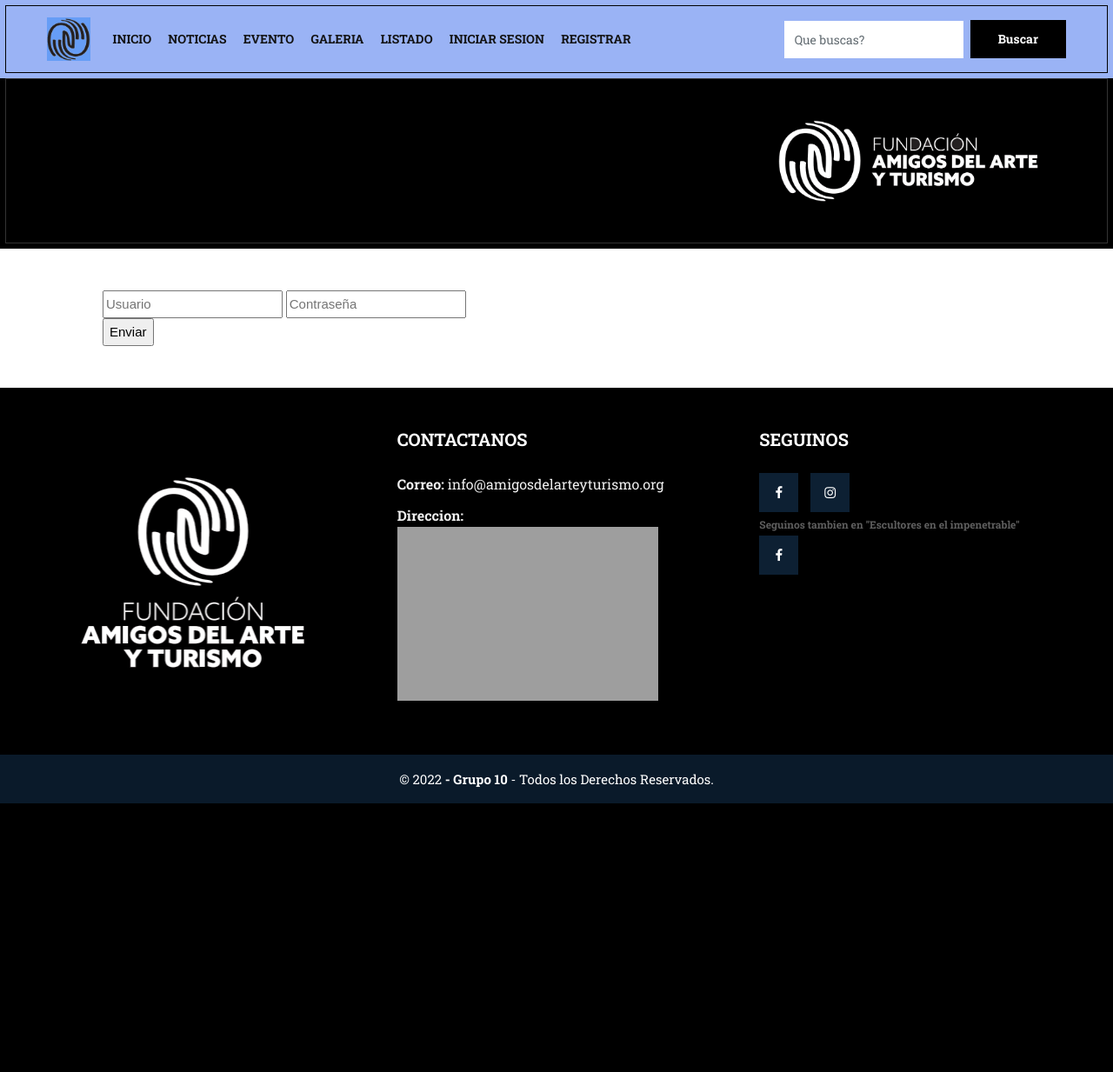
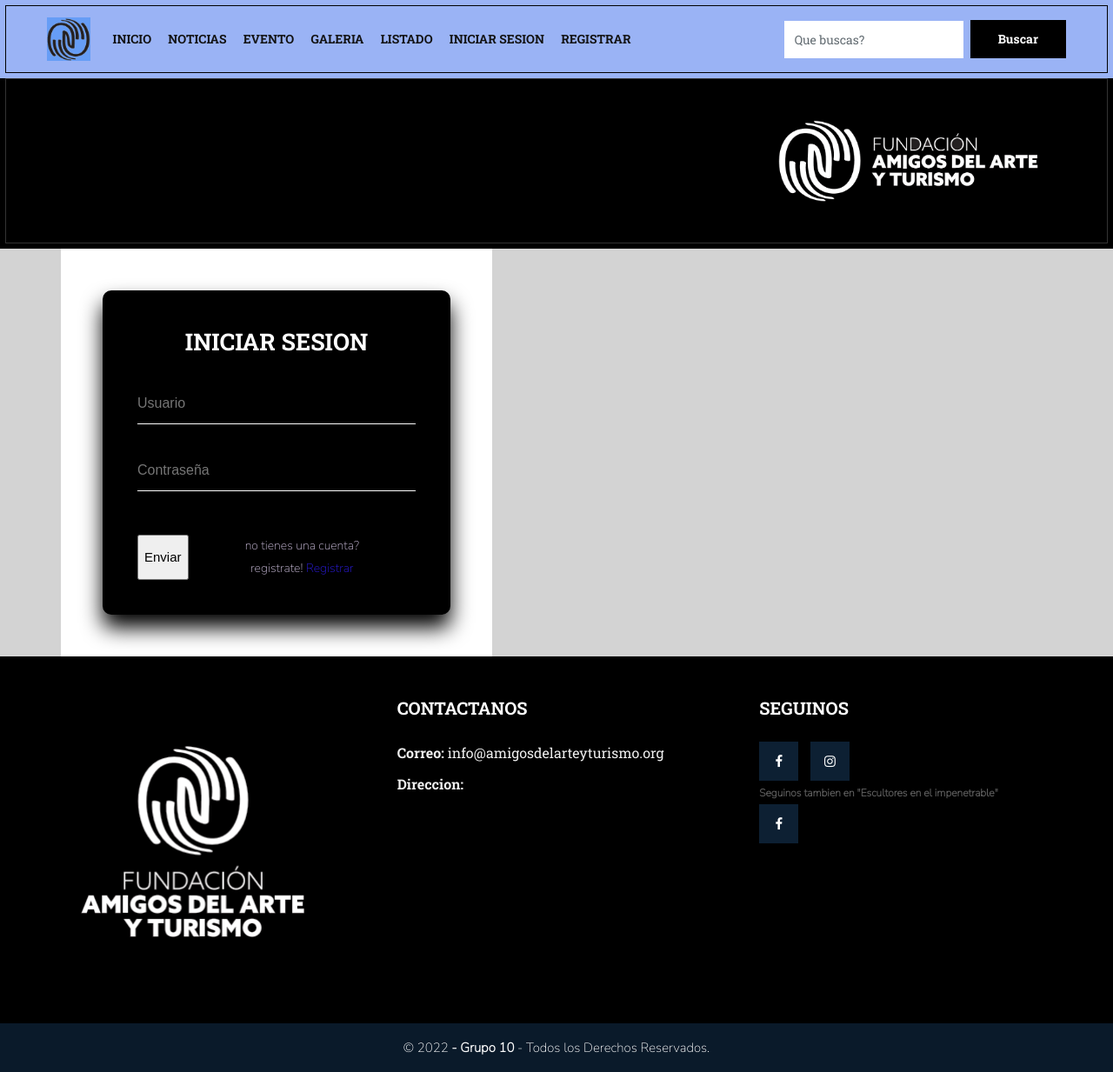
Before and after one commit to LeooPonce/Final, a Django app: page /login/ in a window 1280 px wide. Shown: the whole page at 87% size. Before the commit the page ends 924 px from the top, so only its background shows below. Run offline with Django 3.2, Linux system fonts and the light colour scheme; some libraries are stand-ins or nearby versions; grey boxes are pictures that could not be loaded.

Commit message:
elias login

```diff
--- /dev/null
+++ b/blog/static/css/version/El_login.css
@@ -0,0 +1,96 @@
+@import url(
+  'https://fonts.googleapis.com/css2?family=Nunito+Sans:wght@200&display=swap');
+:root {
+   --font-style: 'Nunito Sans', sans-serif;
+}
+* {
+   box-sizing: border-box;
+}
+body {
+   background: lightgray;
+   font-family: var(--font-style);
+}
+.container .row .page-wrapper .login-box {
+   position: relative;
+   width: 400px;
+   padding: 40px;
+   background: black;
+   box-shadow: 0 15px 25px black;
+   border-radius: 10px;
+}
+.login-box h2 {
+   margin: 0 0 30px;
+   padding: 0;
+   color: #fff;
+   text-align: center;
+}
+.login-box .user-box input {
+   position: relative;
+   width: 100%;
+   padding: 10px 0;
+   font-size: 16px;
+   color: #fff;
+   margin-bottom: 30px;
+   border: none;
+   border-bottom: 1px solid #fff;
+   outline: none;
+   background: transparent;
+}
+.login-box .user-box label {
+   position: relative;
+   left: 0;
+   top: -60px;
+   padding: 10px 0;
+   font-size: 16px;
+   color: #fff;
+   pointer-events: none;
+   transition: .5s;
+}
+.login-box .user-box input:focus~label,
+.login-box .user-box input:valid~label {
+   top: -85px;
+   left: 0;
+   color: rgba(48, 30, 248, 0.902);
+   font-size: 12px;
+}
+#submit {
+   padding: 10px 20px;
+   color: #303aff;
+   font-size: 16px;
+   text-decoration: none;
+   text-transform: uppercase;
+   overflow: hidden;
+   transition: .5s;
+   letter-spacing: 4px;
+   border: 1px solid rgba(48, 30, 248, 0.902);
+   margin: auto;
+}
+#submit:hover {
+   background: rgba(48, 30, 248, 0.902);
+   color: #fff;
+   border-radius: 5px;
+   box-shadow:
+   0 0 5px rgba(48, 30, 248, 0.902),
+   0 0 25px rgba(48, 30, 248, 0.902),
+   0 0 50px rgba(48, 30, 248, 0.902),
+   0 0 100px rgba(48, 30, 248, 0.902);
+}
+.button-form {
+   display: flex;
+   flex-direction: row;
+   margin-top: 20px;
+   color: aqua;
+}
+#register {
+   font-size: 14px;
+   text-decoration: none;
+   color: #CBBDDB;
+   margin: auto;
+   width: 60%;
+   text-align: center;
+}
+#register a {
+   margin: auto;
+   color: rgba(48, 30, 248, 0.902);
+   text-decoration: none;
+}
--- a/blog/templates/base.html
+++ b/blog/templates/base.html
@@ -32,6 +32,8 @@
 
     <!-- version Marketing (estructura) -->
     <link href="{% static 'css/version/marketing.css' %}" rel="stylesheet">
+    <!-- login (estructura) -->
+    <link href="{% static 'css/version/EL_login.css' %}" rel="stylesheet">
 
 </head>
 <body class="contenedor">
--- a/blog/templates/usuarios/login.html
+++ b/blog/templates/usuarios/login.html
@@ -4,14 +4,28 @@
 <div class="container">
     <div class="row">
         <div class="page-wrapper">
+  <div class="login-box">
+    <h2>INICIAR SESION</h2>
     <form method="POST">{%csrf_token%}
+        <div class="user-box">
             {{form.errors}}
             <input type="text" name="username" placeholder="Usuario">
+        </div>
+        <div class="user-box">
             <input type="password" name="password" placeholder="Contraseña"><br>
-
+        </div>
+        <div class="button-form">
             <input type="submit" name="" value="Enviar">
+            <div id="register">
+                no tienes una cuenta? registrate!
+                <a class="register" href="{% url 'usuarios:registro' %}">
+                Registrar
+                </a>
+            </div>
+        </div>
     </form>
   </div>
 </div>
 </div>
+</div>
 {% endblock %}
```
Lines whose indentation alone changed are shown as unchanged.
